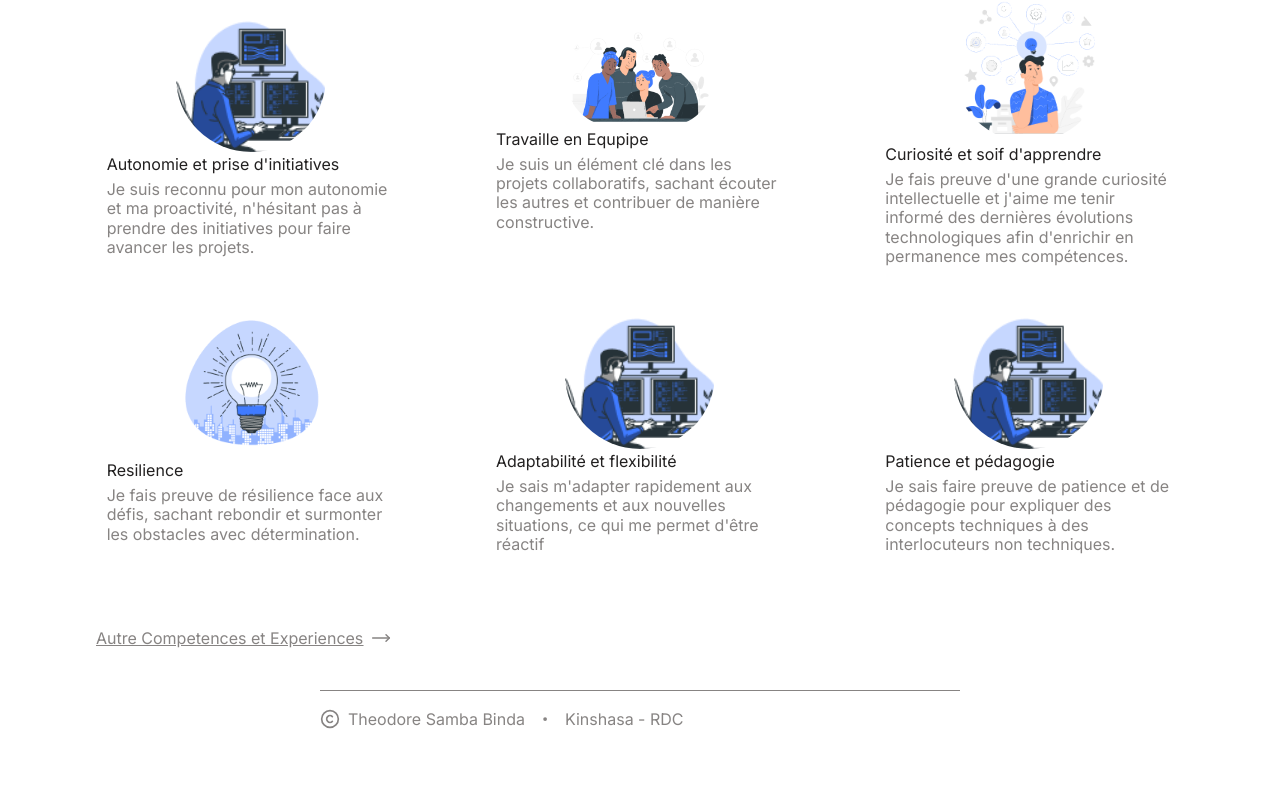
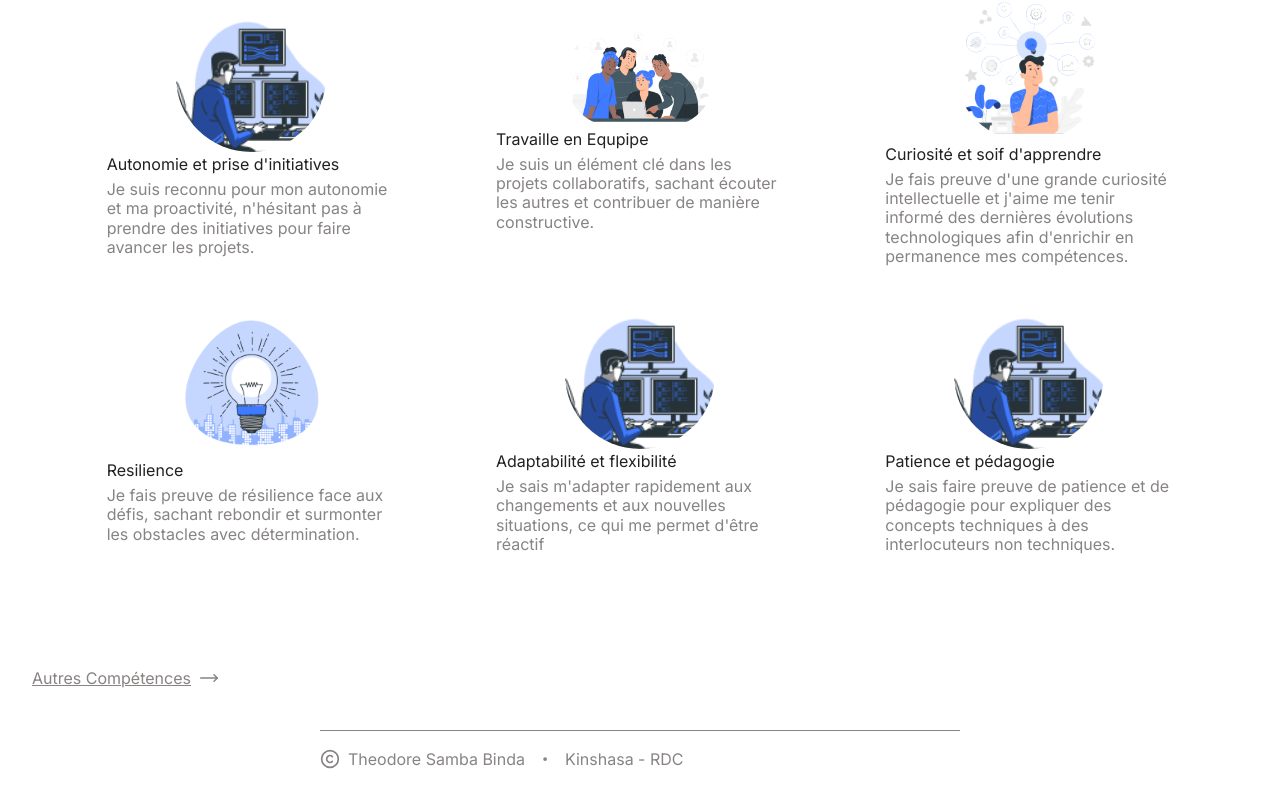
Before and after one commit to Theodorebinda/portefolio, a Next.js app: page /about in a window 1280 px wide. Shown: the part 1024-1827 px from the top of the page. Before the commit the page ends 1787 px from the top, so only its background shows below. Built offline with nearby package versions, Linux system fonts and the light colour scheme.

Commit message:
adding RS profile link

```diff
--- a/src/app/(main-route)/about/page.tsx
+++ b/src/app/(main-route)/about/page.tsx
@@ -14,6 +14,8 @@ import styled from "styled-components"
 import { MoveRight } from "lucide-react"
 import { P } from "@/components/realisationSection"
 import Link from "next/link"
+import { motion } from "framer-motion";
+import LinkToOtherPage from "@/ui/components/link-to-other-page/linkToOtherPage"
 
 const Span = styled.a`
  text-decoration: underline;
@@ -25,14 +27,14 @@ const Span = styled.a`
 
 const About = () => {
   return(
-    <Container   className="flex flex-col gap-8 px-4 lg:px-8 py-16 md:py-2 bg-secondary-950 select-none m-auto">
+    <Container   className="flex flex-col gap-8 px-4 lg:px-8 pt-16 md:py-2  select-none m-auto">
       <Container className="flex flex-col-reverse lg:flex-row-reverse lg:justify-center items-center mx-auto lg:m-auto gap-3 lg:w-3/4 md:w-5/6 md:py-1 lg:h-screen ">
         <Container  className="md:basis-1/3">
           <div className="w-full">
             <Image src={photo} width={400} height={400} alt={"Theodore"} className="object-fill" />
           </div>
         </Container>
-        <Container className="flex flex-col items-center justify-between gap-5 md:gap-20 md:basis-2/3">
+        <motion.div className="box flex flex-col items-center justify-between gap-5 md:gap-20 md:basis-2/3" animate={{ opacity: 5 }} initial={{ opacity: 7 }}>
              <Container   className="leading-relaxed text-start text-[#878483]">
                 <Typography className="text-xl font-normal">
                   {"Théodore est un développeur web, ingénieur en radiotransmission et électricien,"}
@@ -48,7 +50,7 @@ const About = () => {
             <Btn className="  px-6 py-5">
               Download CV
             </Btn>
-        </Container>
+        </motion.div>
       </Container>
       <Container className="basis-2/3 m-auto">
         <Tabs defaultValue='suscribe-to-training' className='w-full flex flex-col gap-4  md:p-8 '>
@@ -96,14 +98,7 @@ const About = () => {
           </TabsContent>
         </Tabs>
       </Container>
-            <Container className="text-[#878483] lg:w-1/3 md:w-1/2 w-1/2  md:ml-16">
-                <P className="underline text-[#878483]">
-                    <Link href={'/competences'} className="flex gap-2 justify-start items-center">
-                        <span>Autre Competences et Experiences</span>
-                        <MoveRight strokeWidth={1.75} size={20} />
-                    </Link>
-                </P>
-            </Container>
+      <LinkToOtherPage texte={"Autres Compétences"} link={"/competences"} />
     </Container>
   )
 }
--- a/src/app/(main-route)/layout.tsx
+++ b/src/app/(main-route)/layout.tsx
@@ -7,6 +7,7 @@ import { GlobalStyle } from '../../styles/globalStyle';
 import  {Navigation}  from '@/routes/navigation';
 import { MobileNavigation } from '@/routes/mobileNavigation';
 import Footer from '@/ui/components/footer/footer';
+import { AnimatePresence } from 'framer-motion';
 
 export default function MainRoutesLayout({ children }: { children: React.ReactNode }) {
   const [theme, setTheme] = useState<string | null>(null);
@@ -38,11 +39,13 @@ export default function MainRoutesLayout({ children }: { children: React.ReactNo
   return (
     <div>
       <ThemeProvider theme={theme === 'light' ? lightTheme : darkTheme}>
+      <AnimatePresence mode="wait">
         <GlobalStyle />
         <Navigation className='hidden md:block' toggleTheme={toggleTheme} currentTheme={theme} />
         <MobileNavigation className='md:hidden' toggleTheme={toggleTheme} currentTheme={theme} />
         {children}
         <Footer />
+        </AnimatePresence>
       </ThemeProvider>
     </div>
   );
--- a/src/app/(main-route)/realisation/page.tsx
+++ b/src/app/(main-route)/realisation/page.tsx
@@ -2,6 +2,8 @@
 import RelisationDetail from "@/components/realisationDetail";
 import { realisationList } from "@/lib/realisation/realisation";
 import { Container } from "@/ui/components/container/container";
+import LinkToOtherPage from "@/ui/components/link-to-other-page/linkToOtherPage";
+// import  LinkToOtherPage  from "@/ui/components/link-to-other-page/linkToOtherPage";
 import { Typography } from "@/ui/components/typography/typography";
 
 export default function Realisation(){
@@ -25,6 +27,7 @@ export default function Realisation(){
                     })
                 }
             </Container>
+            <LinkToOtherPage texte={"Parlons de votre projet"} link={"/contact"} />
         </Container>
     )
 }
--- a/src/components/hardSkills.tsx
+++ b/src/components/hardSkills.tsx
@@ -2,6 +2,7 @@ import CircularProgressBar from "@/ui/components/circularProgressBar/circularPro
 import { Container } from "@/ui/components/container/container";
 import { Typography } from "@/ui/components/typography/typography";
 import Image, { StaticImageData } from "next/image";
+import { Typo } from "./heroSection";
 
 
 interface Props {
@@ -18,9 +19,9 @@ export default function HardSkillContent({percentage,name, image, className = "s
                 <Container>
                     <CircularProgressBar percentage={percentage} image={image} name={name} />
                 </Container>
-                <Typography>
+                <Typo>
                     {name}
-                </Typography>
+                </Typo>
             </Container>
 
         </Container>
--- a/src/routes/navigation.tsx
+++ b/src/routes/navigation.tsx
@@ -81,7 +81,7 @@ export const Navigation = ({ toggleTheme, currentTheme, className }: Props) => {
             <Link href={"https://github.com/Theodorebinda"} target="_black">
                 {currentTheme === 'light' ? <FaGithub size={20} className="text-[#7e7a7a] hover:fill-[#464646]"/> : <FaGithub size={20} className="text-[#b2b2b2] hover:fill-[#ffffff]" />}
             </Link>
-            <Link href={"#"} target="_black">
+            <Link href={"https://www.linkedin.com/in/theodore-samba-26b456282/"} target="_black">
                 {currentTheme === 'light' ? <IoLogoLinkedin size={20} className="text-[#7e7a7a] hover:fill-[#464646]"/> : <IoLogoLinkedin size={20} className="text-[#b2b2b2] hover:fill-[#ffffff]" />}
             </Link>
             <Link href={"#"} target="_black">
--- a/src/ui/components/circularProgressBar/circularProgressBar.tsx
+++ b/src/ui/components/circularProgressBar/circularProgressBar.tsx
@@ -14,7 +14,7 @@ const CircularProgressBar: React.FC<CircularProgressBarProps> = ({ percentage,im
   return (
     <div className="w-20 h-20 m-auto ">
         <CircularProgressbarWithChildren value={percentage} className=''>
-            <Image width={50} height={50} src={image} alt={name} />
+            <Image width={40} height={40} src={image} alt={name} />
             <div className='text-xs pt-[-8]'>
                 <span className='font-semibold'>{`${percentage}%`}</span>
             </div>
--- /dev/null
+++ b/src/ui/components/link-to-other-page/linkToOtherPage.tsx
@@ -0,0 +1,25 @@
+import Link from "next/link"
+import { Container } from "@/ui/components/container/container"
+import { P } from "@/components/realisationSection";
+import { MoveRight } from "lucide-react";
+
+interface Propos {
+    texte: string;
+    link: string;
+    className?: string;
+}
+const LinkToOtherPage = ({texte,link, className = "string"}: Propos) => {
+    return(
+        <Container className={`${className}text-[#878483] mt-10`}>
+                <P className="underline text-[#878483]">
+                    <Link href={link} className="flex gap-2 justify-start items-center">
+                        <span>{texte}</span>
+                        <MoveRight strokeWidth={1.75} size={20} />
+                    </Link>
+                </P>
+        </Container>
+    )
+
+};
+
+export default LinkToOtherPage;
--- /dev/null
+++ b/src/ui/components/transition-motion/transition.tsx
@@ -0,0 +1,22 @@
+// components/PageTransition.tsx
+import { ReactNode } from 'react';
+import { motion } from 'framer-motion';
+
+interface PageTransitionProps {
+  children: ReactNode;
+}
+
+const PageTransition = ({ children }: PageTransitionProps) => {
+  return (
+    <motion.div
+    initial={{ opacity: 0, y: 20 }}
+    animate={{ opacity: 1, y: 8 }}
+    exit={{ opacity: 0, y: -30 }}
+    transition={{ duration: 2 }}
+    >
+      {children}
+    </motion.div>
+  );
+};
+
+export default PageTransition;
```
Also changed, not shown: src/components/realisationSection.tsx (+2 -9 lines).
